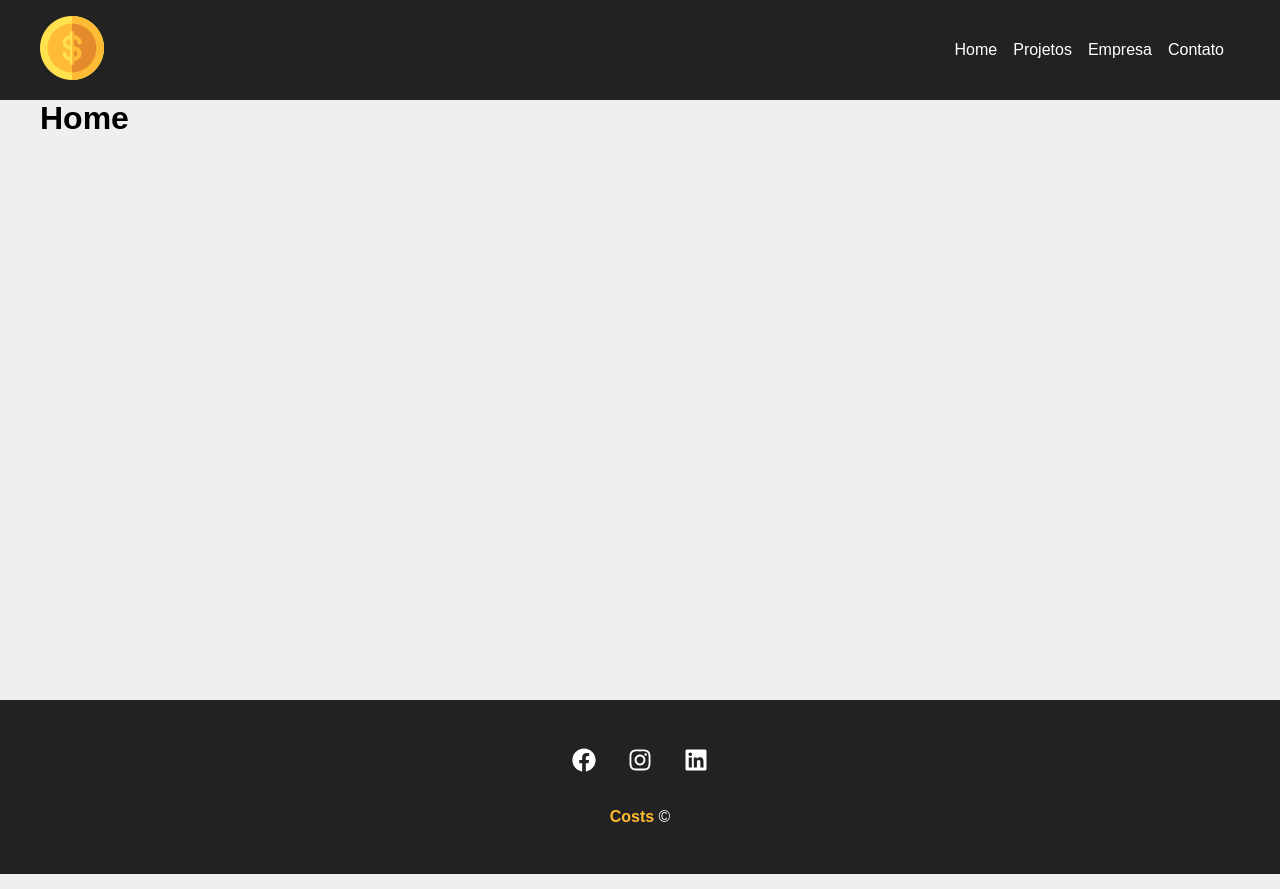
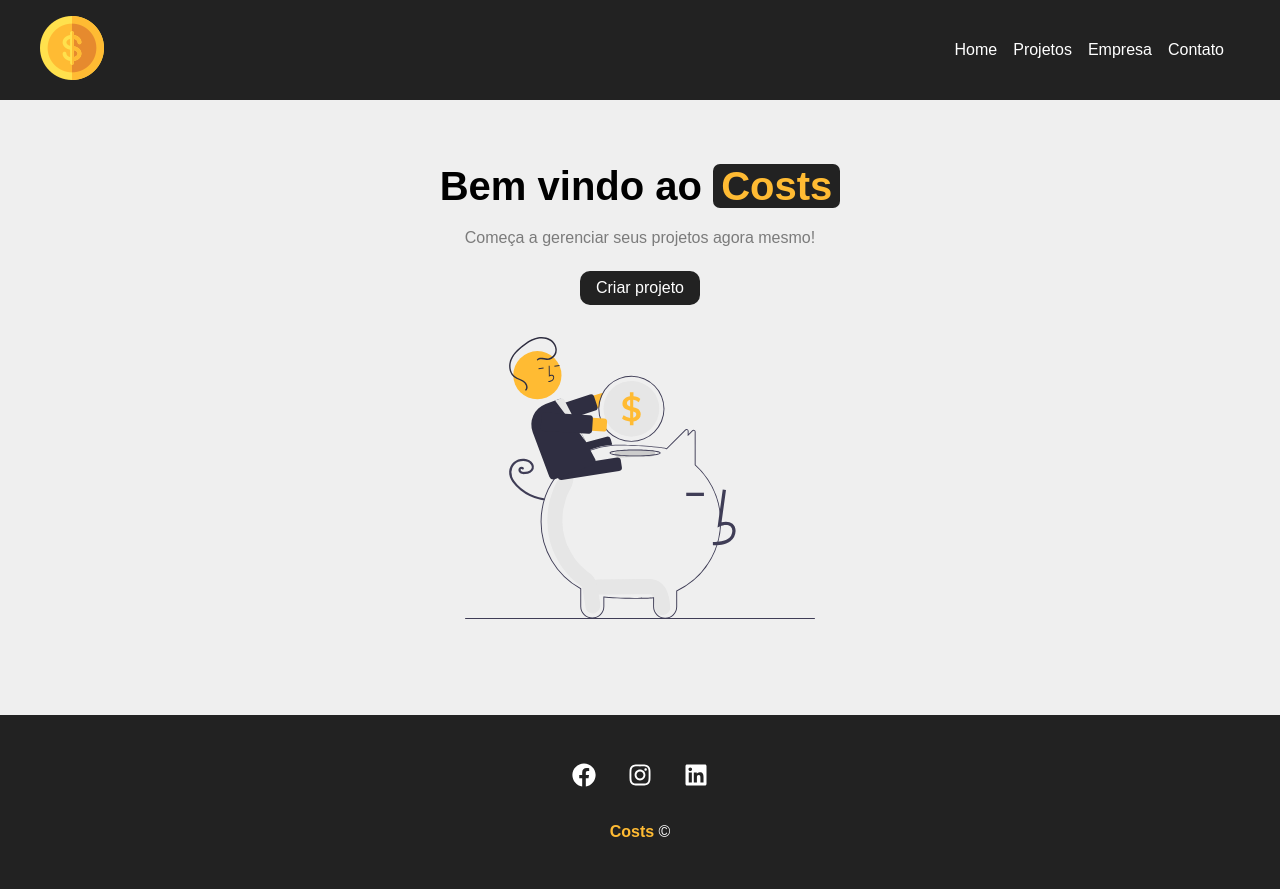
Before and after one commit to klaercio/React-Costs, a JavaScript app: page / in a window 1280 px wide. Built offline with nearby package versions, Linux system fonts and the light colour scheme; the HTML template or start-up script is replaced by a standard one.

Commit message:
Seção home finalizada

```diff
--- a/src/components/Pages/Home.js
+++ b/src/components/Pages/Home.js
@@ -1,4 +1,14 @@
+import styles from './Home.module.css';
+import savings from '../../img/savings.svg';
+import LinkButton from '../layouts/LinkButton.js';
+
 export default function Home() {
     return (
-    <h1>Home</h1>);
+        <section className={styles.home__container}>
+            <h1>Bem vindo ao <span>Costs</span></h1>
+            <p>Começa a gerenciar seus projetos agora mesmo!</p>
+            <LinkButton to='/NewProject' text="Criar projeto"></LinkButton>
+            <img src={savings} alt="Costs"/>
+        </section>
+    );
 }
--- /dev/null
+++ b/src/components/Pages/Home.module.css
@@ -0,0 +1,30 @@
+.home__container {
+    width: 100%;
+    display: flex;
+    flex-direction: column;
+    align-items: center;
+    justify-content: center;
+    padding: 4em;
+}
+
+.home__container h1 {
+    font-size: 2.5em;
+    margin-bottom: .5em;
+}
+
+.home__container h1 span {
+    color: #ffbb33;
+    padding: 0 .2em;
+    background-color: #222;
+    border-radius: 7px;
+}
+
+.home__container p {
+    margin-bottom: 1.5em;
+    color: #7b7b7b;
+}
+
+.home__container img {
+    width: 350px;
+    margin: 2em 0;
+}
--- /dev/null
+++ b/src/components/layouts/LinkButton.js
@@ -0,0 +1,10 @@
+import styles from './LinkButton.module.css';
+import {Link} from 'react-router-dom';
+
+export default function LinkButton({to, text}) {
+    return <>
+        <Link to={to} className={styles.btn}>
+            {text}
+        </Link>
+    </>
+}
--- /dev/null
+++ b/src/components/layouts/LinkButton.module.css
@@ -0,0 +1,12 @@
+.btn {
+    background-color: #222;
+    color: #fff;
+    padding: .5em 1em;
+    text-decoration: none;
+    transition: 0.5s;
+    border-radius: 10px;
+}
+
+.btn:hover {
+    color: #FFBB33;
+}
```
